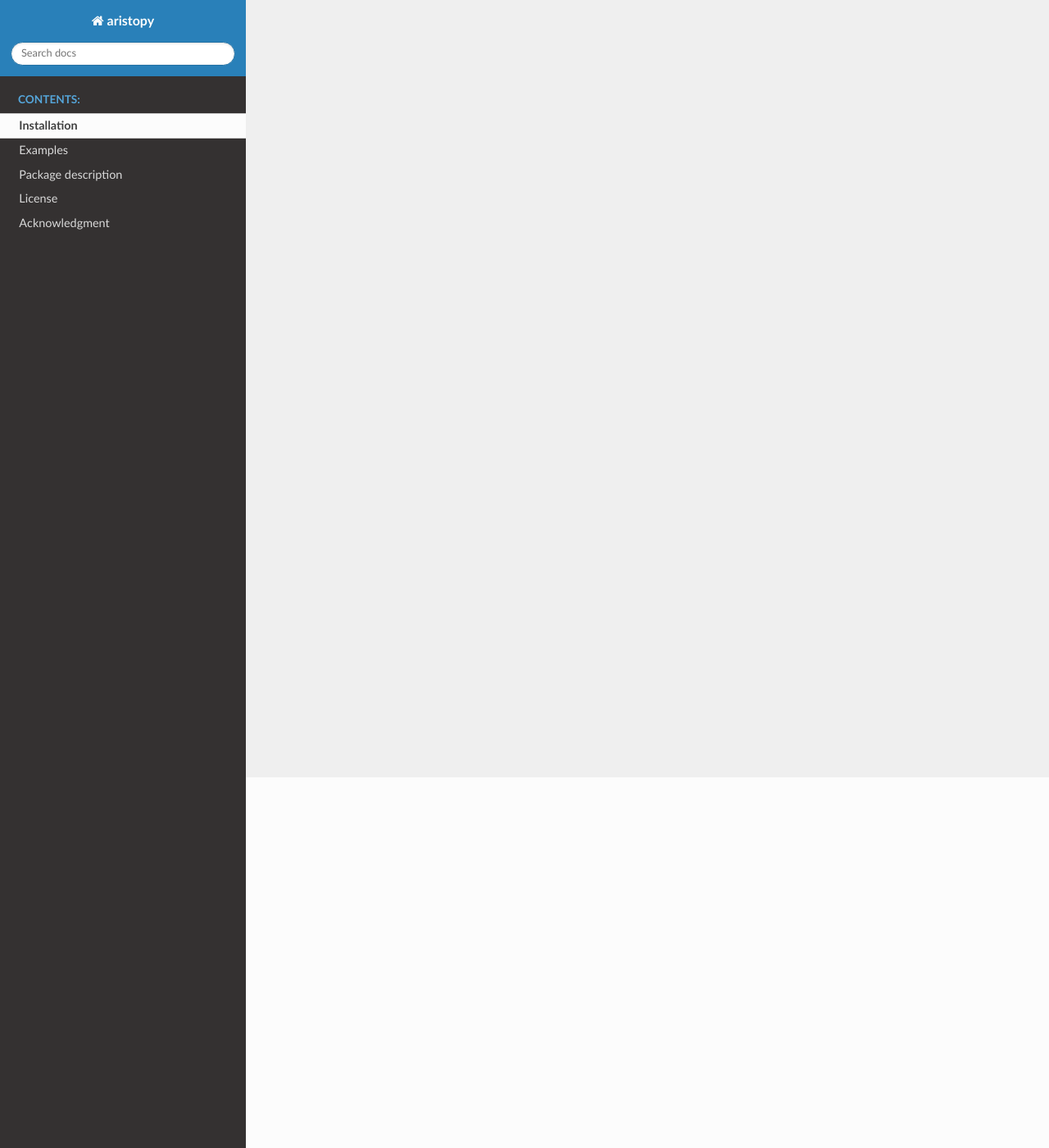
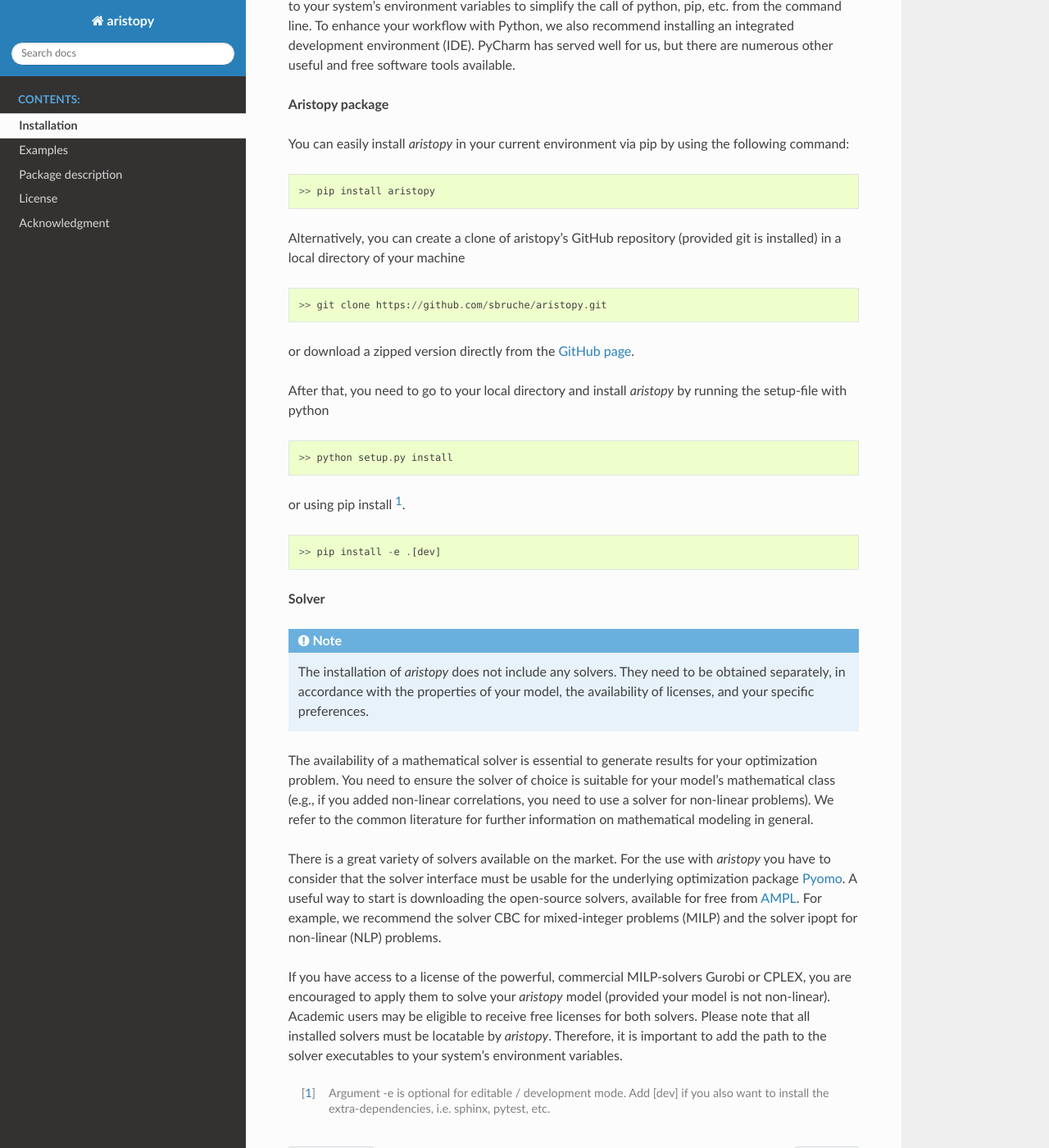
Before and after one commit to sbruche/aristopy, a Sphinx documentation site: the page built from doc/installation.txt, in a window 1280 px wide and 1400 px high, scrolled down 452 px. Shown: the whole window at 82% size. Built offline with Sphinx 7.4.7 and the Read the Docs theme 2.0.0, drawn with Linux system fonts in a browser that asks for light colours; some of the changed text lies outside the part shown.

Commit message:
add instructions for installation (.rst)

```diff
--- a/doc/installation.txt
+++ b/doc/installation.txt
@@ -2,5 +2,81 @@
 Installation
 ############
 
+Before you can create your first optimization model with *aristopy* you need to
+install the following three essential components:
+
+1. Python and IDE
+2. Aristopy package
+3. Solver
+
+
+**Python and IDE**
+
+The first requirement for using *aristopy* is a working installation of Python
+on your machine. *Aristopy* is currently tested with Python 3.6 and 3.7.
+Please use one of the many good tutorials on the internet if you need help with
+the Python installation. Make sure to add the path of the installation to your
+system's environment variables to simplify the call of python, pip,
+etc. from the command line. To enhance your workflow with Python, we also
+recommend installing an integrated development environment (IDE).
+PyCharm has served well for us, but there are numerous other useful and
+free software tools available.
+
+
+**Aristopy package**
+
+You can easily install *aristopy* in your current environment via pip by using
+the following command: ::
+
+    >> pip install aristopy
+
+Alternatively, you can create a clone of aristopy's GitHub repository
+(provided git is installed) in a local directory of your machine ::
+
+    >> git clone https://github.com/sbruche/aristopy.git
+
+or download a zipped version directly from the `GitHub page
+<https://github.com/sbruche/aristopy.git>`_.
+
+After that, you need to go to your local directory and install *aristopy* by
+running the setup-file with python ::
+
+    >> python setup.py install
+
+or using pip install [#]_. ::
+
+    >> pip install -e .[dev]
+
+
+**Solver**
+
 .. note::
-    A guide on how to get and install *aristopy* is added on this page soon.
+    The installation of *aristopy* does not include any solvers. They need to
+    be obtained separately, in accordance with the properties of your model,
+    the availability of licenses, and your specific preferences.
+
+The availability of a mathematical solver is essential to generate results for
+your optimization problem. You need to ensure the solver of choice is suitable
+for your model's mathematical class (e.g., if you added non-linear correlations,
+you need to use a solver for non-linear problems). We refer to the common
+literature for further information on mathematical modeling in general.
+
+There is a great variety of solvers available on the market.
+For the use with *aristopy* you have to consider that the solver interface must
+be usable for the underlying optimization package
+`Pyomo <https://pyomo.readthedocs.io/en/stable/>`_.
+A useful way to start is downloading the open-source solvers, available for
+free from `AMPL <https://ampl.com/products/solvers/open-source/>`_.
+For example, we recommend the solver CBC for mixed-integer problems (MILP)
+and the solver ipopt for non-linear (NLP) problems.
+
+If you have access to a license of the powerful, commercial MILP-solvers Gurobi
+or CPLEX, you are encouraged to apply them to solve your *aristopy* model
+(provided your model is not non-linear). Academic users may be eligible to
+receive free licenses for both solvers.
+Please note that all installed solvers must be locatable by *aristopy*.
+Therefore, it is important to add the path to the solver executables to your
+system's environment variables.
+
+.. [#] Argument -e is optional for editable / development mode. Add [dev] if you
+   also want to install the extra-dependencies, i.e. sphinx, pytest, etc.
```
